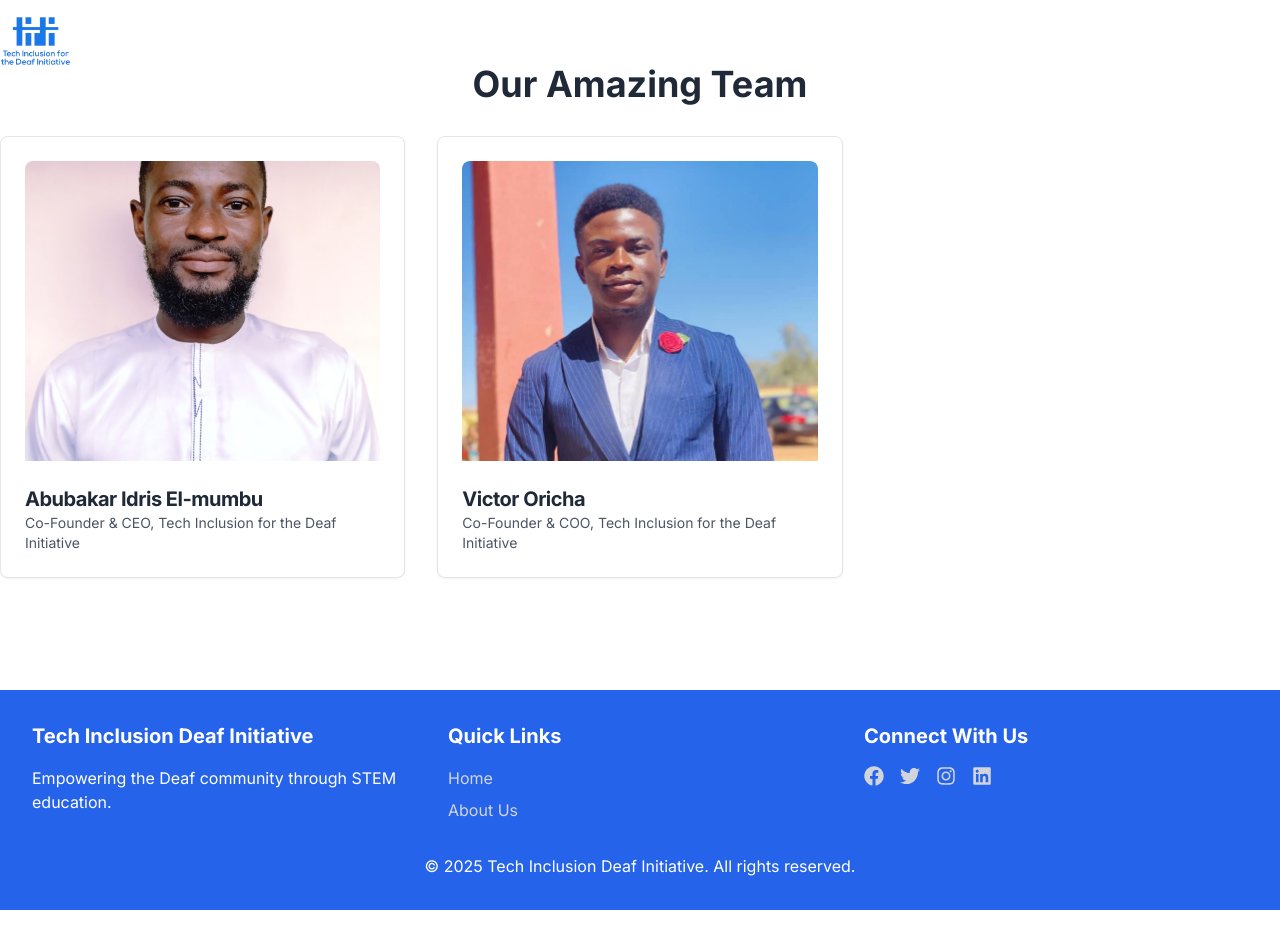
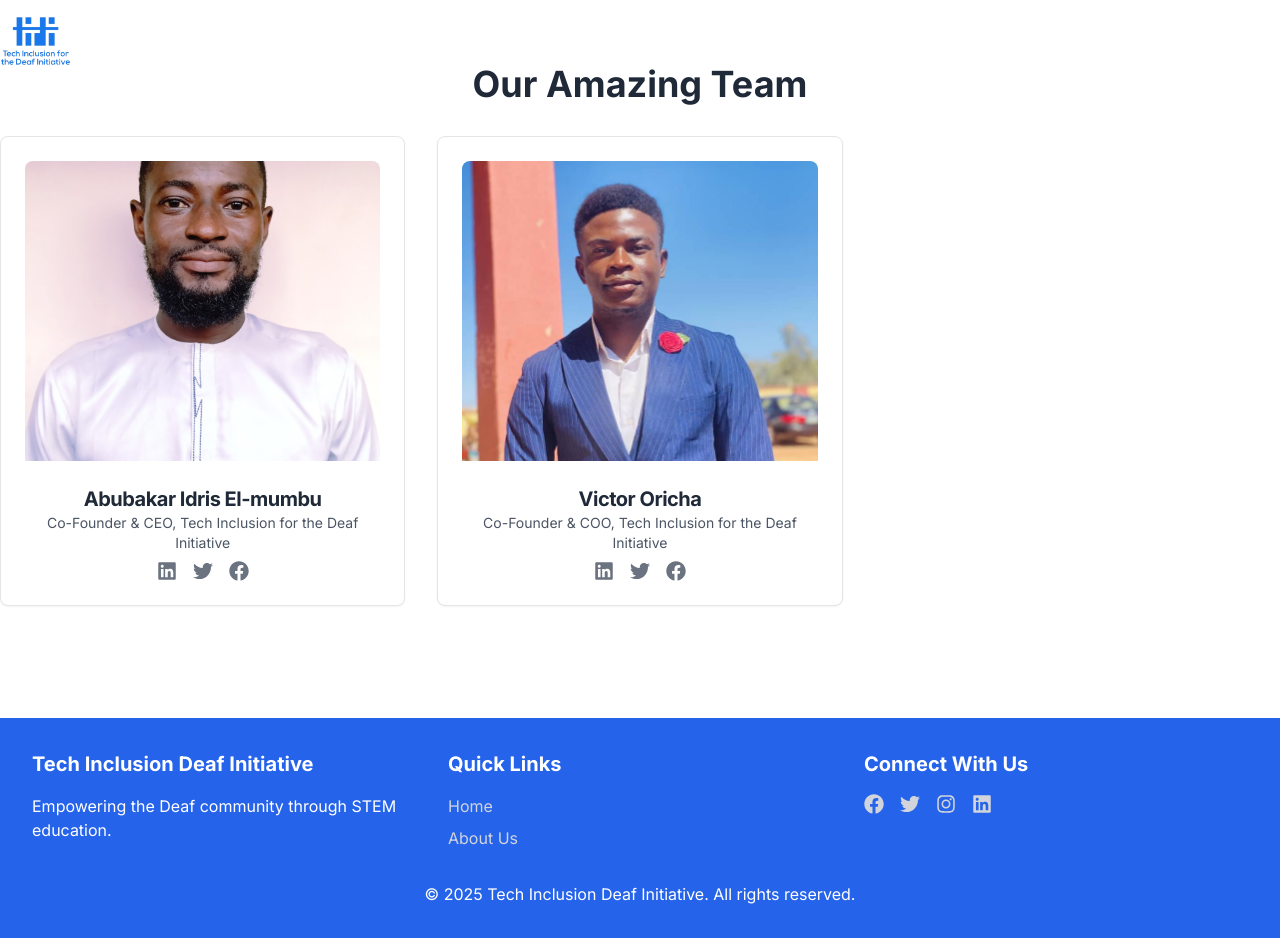
Before and after one commit to Vikkycode/TIDI, a Next.js app: page /team/key-staff in a window 1280 px wide. Before the commit the page ends 910 px from the top, so only its background shows below. Built offline with nearby package versions, Linux system fonts and the light colour scheme.

Commit message:
updated team's card

```diff
--- a/src/app/team/key-staff/page.tsx
+++ b/src/app/team/key-staff/page.tsx
@@ -99,7 +99,7 @@ const TeamMemberCard: React.FC<{ member: TeamMember }> = ({ member }) => {
     <Dialog>
     <DialogTrigger asChild>
       <Card className="transform transition duration-300 ease-in-out hover:scale-105 cursor-pointer">
-      <CardHeader>
+      <CardHeader className="relative">
         <Image
           src={member.imageUrl}
           alt={member.name}
@@ -108,13 +108,47 @@ const TeamMemberCard: React.FC<{ member: TeamMember }> = ({ member }) => {
           className="object-cover h-[300px] w-full rounded-t-lg"
         />
         </CardHeader>
-        <CardContent>
-          <CardTitle className="text-xl font-bold text-gray-800">
+        <CardContent className="flex flex-col items-center">
+          <CardTitle className="text-xl font-bold text-gray-800 text-center">
             {member.name}
           </CardTitle>
-          <CardDescription className="text-gray-600">
+          <CardDescription className="text-gray-600 text-center">
             {member.role}
           </CardDescription>
+        {member.socialLinks && (
+          <div className="flex space-x-4 mt-2">
+            {member.socialLinks.linkedin && (
+              <Link
+                href={member.socialLinks.linkedin}
+                target="_blank"
+                rel="noopener noreferrer"
+                className="text-gray-500 hover:text-blue-500"
+              >
+                <FaLinkedin size={20} />
+              </Link>
+            )}
+            {member.socialLinks.twitter && (
+              <Link
+                href={member.socialLinks.twitter}
+                target="_blank"
+                rel="noopener noreferrer"
+                className="text-gray-500 hover:text-blue-500"
+              >
+                <FaTwitter size={20} />
+              </Link>
+            )}
+            {member.socialLinks.facebook && (
+              <Link
+                href={member.socialLinks.facebook}
+                target="_blank"
+                rel="noopener noreferrer"
+                className="text-gray-500 hover:text-blue-500"
+              >
+                <FaFacebook size={20} />
+              </Link>
+            )}
+          </div>
+        )}
         </CardContent>
       </Card>
 
```
